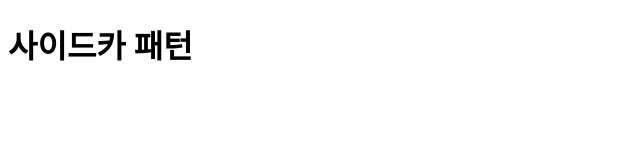
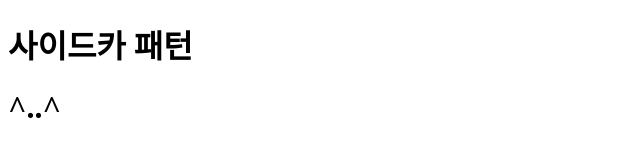
Before and after one commit to songjeongwoo/web-contents, a plain HTML site: page index.html in a window 1280 px wide. Shown: the full height of the page, 0-640 px from the left. Drawn offline with Linux system fonts and the light colour scheme.

Commit message:
Update index.html

```diff
--- a/index.html
+++ b/index.html
@@ -5,5 +5,6 @@
   </head>
   <body>
     <h1>사이드카 패턴</h1>
+    <h1>^..^</h1>
   </body>
 </html>
```
